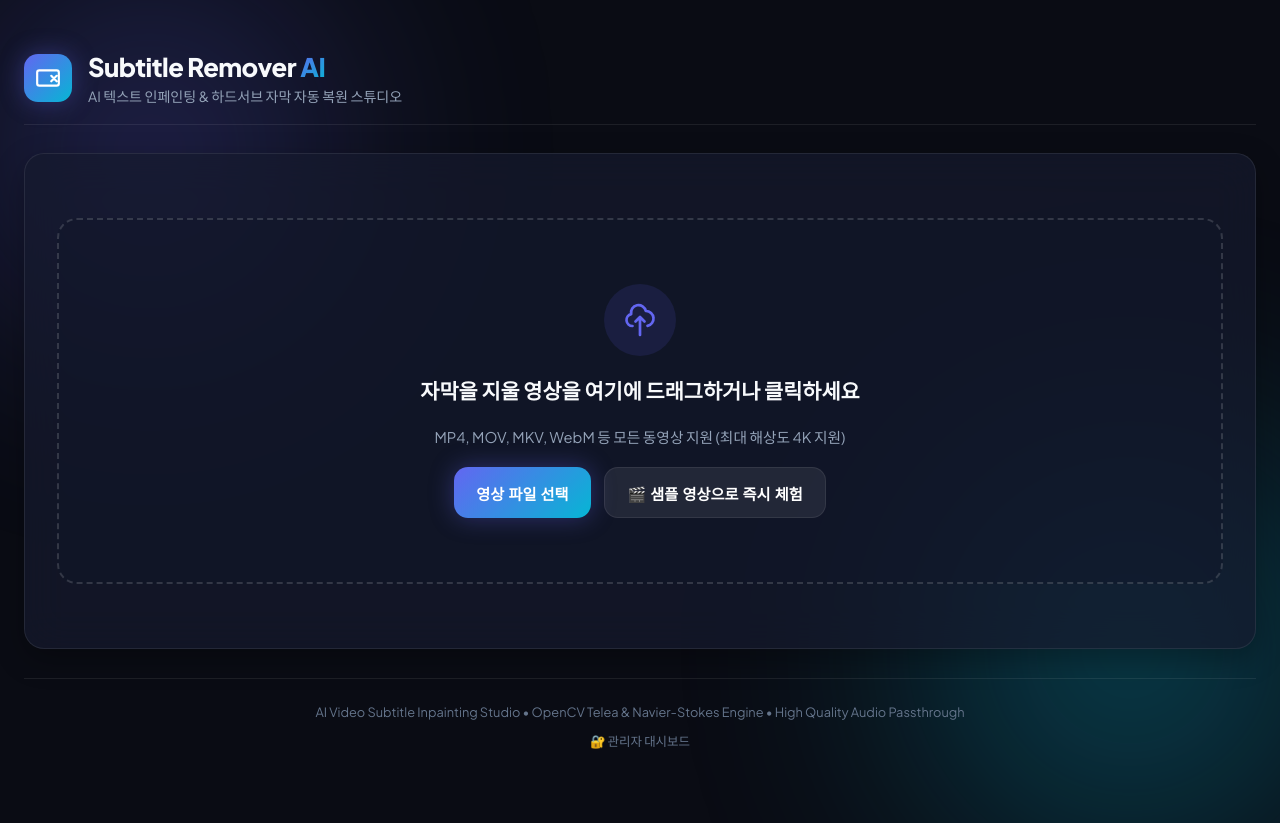
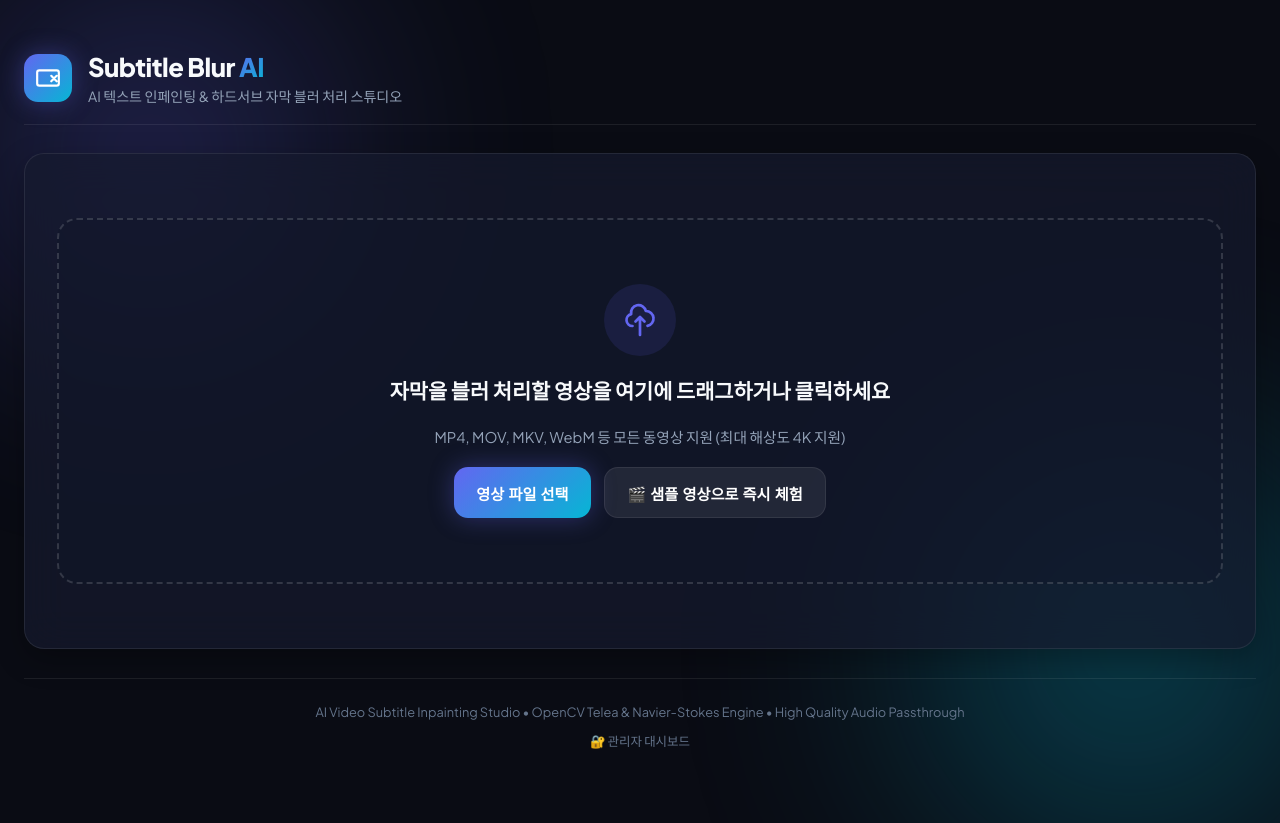
Before and after one commit to dlfldhk423-create/video-subtitle-remover, a FastAPI app: page / in a window 1280 px wide. Run offline with FastAPI, Linux system fonts and the light colour scheme.

Commit message:
feat: Rename program from '자막 삭제' to '자막 블러 처리' (Subtitle Blur AI)

```diff
--- a/app.py
+++ b/app.py
@@ -41,7 +41,7 @@ os.makedirs(OUTPUT_DIR, exist_ok=True)
 os.makedirs(STATIC_DIR, exist_ok=True)
 os.makedirs(TEMPLATES_DIR, exist_ok=True)
 
-app = FastAPI(title="AI 비디오 자막 삭제 스튜디오")
+app = FastAPI(title="AI 비디오 자막 블러 처리 스튜디오")
 app.mount("/static", StaticFiles(directory=STATIC_DIR), name="static")
 app.mount("/outputs", StaticFiles(directory=OUTPUT_DIR), name="outputs")
 
--- a/main.py
+++ b/main.py
@@ -1,5 +1,5 @@
 """
-Subtitle Remover AI - Windows EXE Main Launcher
+Subtitle Blur AI - Windows EXE Main Launcher
 더블클릭 시 Uvicorn 웹 서버를 가동하고 웹 브라우저를 자동으로 엽니다.
 """
 
@@ -17,7 +17,7 @@ if __name__ == "__main__":
     multiprocessing.freeze_support()
 
     print("=" * 60)
-    print("      🎬 AI Video Subtitle Remover Studio 실행 중...      ")
+    print("      🎬 AI Video Subtitle Blur Studio 실행 중...      ")
     print("=" * 60)
     print("서버가 시작되었습니다. 잠시 후 웹 브라우저가 자동으로 열립니다.")
     print("접속 주소: http://127.0.0.1:8000")
--- a/static/js/app.js
+++ b/static/js/app.js
@@ -628,7 +628,7 @@ document.addEventListener('DOMContentLoaded', () => {
   // 8. 작업 취소
   btnCancelProcess.addEventListener('click', async () => {
     if (!currentTaskId) return;
-    if (confirm('진행 중인 자막 삭제 작업을 취소하시겠습니까?')) {
+    if (confirm('진행 중인 자막 블러 처리 작업을 취소하시겠습니까?')) {
       await fetch(`/api/cancel/${currentTaskId}`, { method: 'POST' });
     }
   });
--- a/templates/admin.html
+++ b/templates/admin.html
@@ -3,7 +3,7 @@
 <head>
   <meta charset="UTF-8">
   <meta name="viewport" content="width=device-width, initial-scale=1.0">
-  <title>관리자 대시보드 | Subtitle Remover Studio</title>
+  <title>관리자 대시보드 | Subtitle Blur Studio</title>
   <link rel="preconnect" href="https://fonts.googleapis.com">
   <link rel="preconnect" href="https://fonts.gstatic.com" crossorigin>
   <link href="https://fonts.googleapis.com/css2?family=Plus+Jakarta+Sans:wght@400;500;600;700;800&family=Noto+Sans+KR:wght@400;500;700;900&display=swap" rel="stylesheet">
@@ -46,7 +46,7 @@
         </div>
         <div>
           <h1 class="logo-title">Admin <span>Dashboard</span></h1>
-          <p class="logo-sub">실시간 접속자 & 영상 자막 삭제 활동 모니터링</p>
+          <p class="logo-sub">실시간 접속자 & 영상 자막 블러 활동 모니터링</p>
         </div>
       </div>
       <div class="admin-controls">
--- a/templates/index.html
+++ b/templates/index.html
@@ -3,8 +3,8 @@
 <head>
   <meta charset="UTF-8">
   <meta name="viewport" content="width=device-width, initial-scale=1.0">
-  <title>AI 비디오 자막 삭제 스튜디오 | Subtitle Remover Pro</title>
-  <meta name="description" content="AI 텍스트 마스킹과 인페인팅 기술로 비디오 영상에 새겨진 하드서브 자막과 워터마크를 완벽하게 제거하는 웹 프로그램">
+  <title>AI 비디오 자막 블러 처리 스튜디오 | Subtitle Blur Pro</title>
+  <meta name="description" content="AI 텍스트 마스킹과 블러 인페인팅 기술로 비디오 영상에 새겨진 하드서브 자막과 워터마크를 깔끔하게 블러 처리하는 웹 프로그램">
   <link rel="preconnect" href="https://fonts.googleapis.com">
   <link rel="preconnect" href="https://fonts.gstatic.com" crossorigin>
   <link href="https://fonts.googleapis.com/css2?family=Plus+Jakarta+Sans:wght@400;500;600;700;800&family=Noto+Sans+KR:wght@400;500;700;900&display=swap" rel="stylesheet">
@@ -25,8 +25,8 @@
           </svg>
         </div>
         <div>
-          <h1 class="logo-title">Subtitle Remover <span>AI</span></h1>
-          <p class="logo-sub">AI 텍스트 인페인팅 & 하드서브 자막 자동 복원 스튜디오</p>
+          <h1 class="logo-title">Subtitle Blur <span>AI</span></h1>
+          <p class="logo-sub">AI 텍스트 인페인팅 & 하드서브 자막 블러 처리 스튜디오</p>
         </div>
       </div>
       {% if not is_local %}
@@ -95,7 +95,7 @@
               <path d="M7 16a4 4 0 01-.88-7.903A5 5 0 1115.9 6L16 6a5 5 0 011 9.9M15 13l-3-3m0 0l-3 3m3-3v12" stroke-linecap="round" stroke-linejoin="round"/>
             </svg>
           </div>
-          <h3 class="upload-title">자막을 지울 영상을 여기에 드래그하거나 클릭하세요</h3>
+          <h3 class="upload-title">자막을 블러 처리할 영상을 여기에 드래그하거나 클릭하세요</h3>
           <p class="upload-desc">MP4, MOV, MKV, WebM 등 모든 동영상 지원 (최대 해상도 4K 지원)</p>
           <div style="display:flex; gap:0.8rem; justify-content:center; flex-wrap:wrap;">
             <button type="button" id="btn-select-file" class="btn btn-primary">영상 파일 선택</button>
@@ -149,7 +149,7 @@
 
           <!-- 영역 목록 표시 -->
           <div class="roi-list-container">
-            <span class="roi-list-title">지정된 제거 영역:</span>
+            <span class="roi-list-title">지정된 블러 영역:</span>
             <div id="roi-badges" class="roi-badges">
               <span class="empty-hint">화면 위 자막을 손가락으로 톡 누르거나 드래그하여 영역을 지정하세요.</span>
             </div>
@@ -222,12 +222,12 @@
             <div class="card-header">
               <h3 class="card-title">미리보기 결과</h3>
               <div class="preview-tabs">
-                <button type="button" class="tab-btn active" data-tab="cleaned">자막 제거 결과</button>
+                <button type="button" class="tab-btn active" data-tab="cleaned">자막 블러 결과</button>
                 <button type="button" class="tab-btn" data-tab="mask">AI 감지 마스크</button>
               </div>
             </div>
             <div class="preview-display">
-              <img id="preview-img-cleaned" class="preview-img" alt="자막 제거 결과 미리보기">
+              <img id="preview-img-cleaned" class="preview-img" alt="자막 블러 결과 미리보기">
               <img id="preview-img-mask" class="preview-img hidden" alt="마스크 시각화 미리보기">
             </div>
           </div>
@@ -238,7 +238,7 @@
               <svg width="20" height="20" viewBox="0 0 24 24" fill="none" stroke="currentColor" stroke-width="2">
                 <polygon points="5 3 19 12 5 21 5 3"></polygon>
               </svg>
-              전체 영상 자막 삭제 시작
+              전체 영상 자막 블러 처리 시작
             </button>
           </div>
         </div>
@@ -249,8 +249,8 @@
         <div class="progress-header">
           <div class="spinner"></div>
           <div>
-            <h2 class="card-title">자막 삭제 렌더링 진행 중</h2>
-            <p class="card-sub" id="progress-status-desc">프레임별로 AI 인페인팅을 적용하고 있습니다...</p>
+            <h2 class="card-title">자막 블러 처리 렌더링 진행 중</h2>
+            <p class="card-sub" id="progress-status-desc">프레임별로 AI 블러 및 인페인팅을 적용하고 있습니다...</p>
           </div>
         </div>
 
@@ -291,7 +291,7 @@
             </svg>
           </div>
           <div>
-            <h2 class="card-title">자막 삭제가 완료되었습니다!</h2>
+            <h2 class="card-title">자막 블러 처리가 완료되었습니다!</h2>
             <p class="card-sub">원본 오디오가 보존된 고화질 영상이 생성되었습니다.</p>
           </div>
         </div>
```
